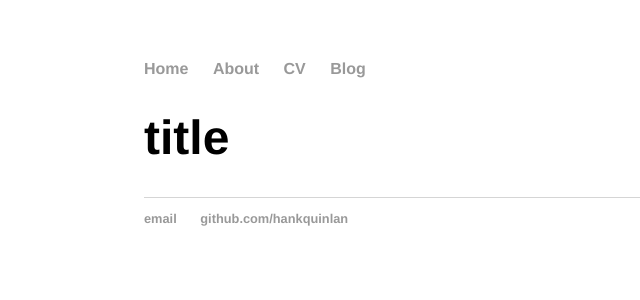
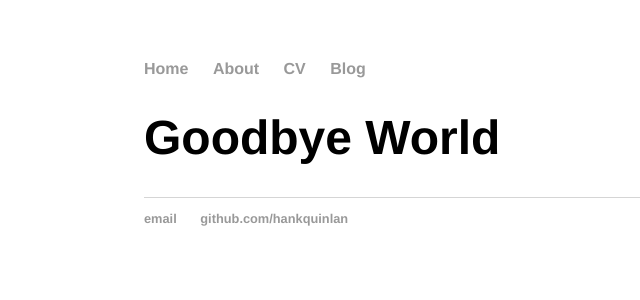
Before and after one commit to fen-cullen/fen-cullen.github.io, a Jekyll site: the page built from about/index.html, in a window 1280 px wide. Shown: the top 300 px of the page, without its empty margins (48-688 px from the left). Built offline with Jekyll 4.4.1, drawn with Linux system fonts in a browser that asks for light colours.

Commit message:
Update index.html

```diff
--- a/about/index.html
+++ b/about/index.html
@@ -4,5 +4,5 @@ title: About Hank Quinlan
 ---
 
 <body>
-<h1> title </h1>
+<h1> Goodbye World </h1>
 </body>
```
